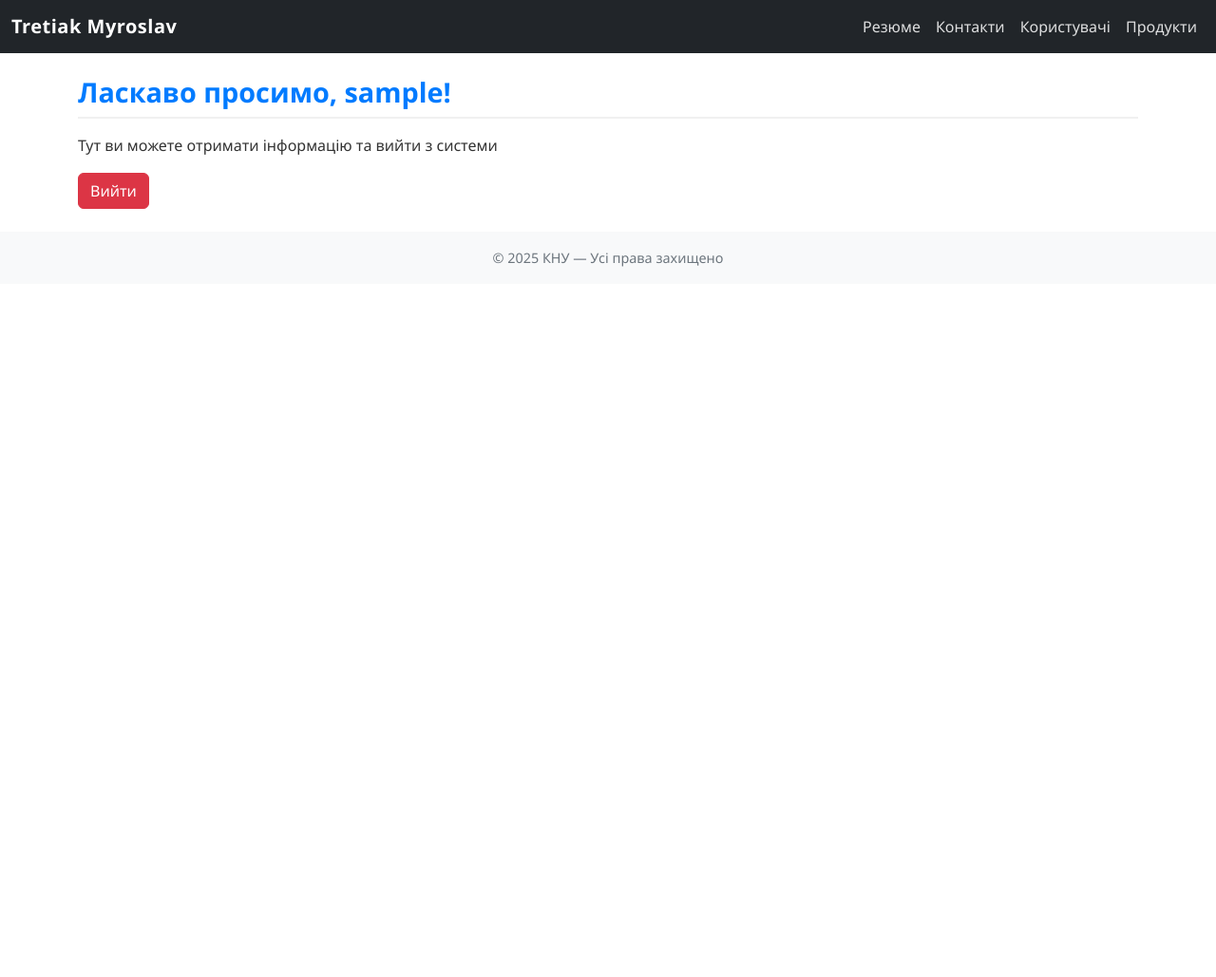
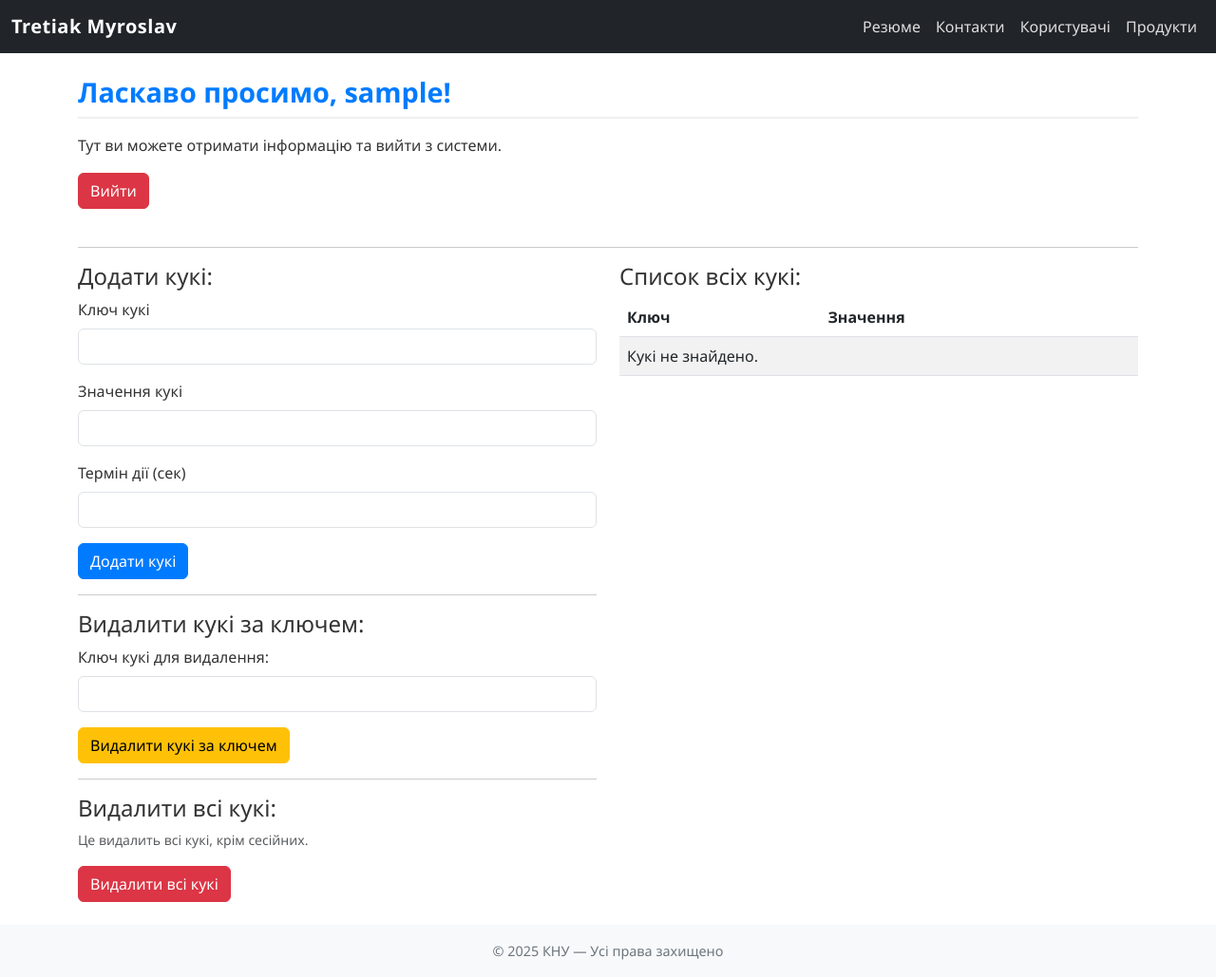
Before and after one commit to sneakhokage/flask_app_tretiak, a Flask app: page /users/profile in a window 1280 px wide. Shown: the whole page at 95% size. Before the commit the page ends 281 px from the top, so only its background shows below. Run offline with Flask 3, Linux system fonts and the light colour scheme; the visitor is signed in with stand-in values (Sample User, id 1).

Commit message:
Add cookie management functionality to profile page

```diff
--- a/app/users/templates/users/profile.html
+++ b/app/users/templates/users/profile.html
@@ -6,14 +6,86 @@
 
   {% if 'username' in session %}
     <h2>Ласкаво просимо, {{ session['username'] }}!</h2>
-    <p>Тут ви можете отримати інформацію та вийти з системи</p>
-
-    <a href="{{ url_for('users.logout') }}" class="btn btn-danger">Вийти</a>
-
+    <p>Тут ви можете отримати інформацію та вийти з системи.</p>
+    <a href="{{ url_for('users.logout') }}" class="btn btn-danger mb-4">Вийти</a>
   {% else %}
     <div class="alert alert-warning">
         Ви не увійшли в систему. Будь ласка, <a href="{{ url_for('users.login') }}" class="alert-link">увійдіть</a>.
     </div>
   {% endif %}
 
+  {% if 'username' in session %}
+  <hr>
+  <div class="row">
+    <div class="col-md-6">
+
+      <h4>Додати кукі:</h4>
+      <form method="POST" action="{{ url_for('users.profile') }}">
+        <input type="hidden" name="action" value="add_cookie">
+        <div class="mb-3">
+          <label for="cookie_key" class="form-label">Ключ кукі</label>
+          <input type="text" class="form-control" id="cookie_key" name="cookie_key" required>
+        </div>
+        <div class="mb-3">
+          <label for="cookie_value" class="form-label">Значення кукі</label>
+          <input type="text" class="form-control" id="cookie_value" name="cookie_value" required>
+        </div>
+        <div class="mb-3">
+          <label for="cookie_expires" class="form-label">Термін дії (сек)</label>
+          <input type="number" class="form-control" id="cookie_expires" name="cookie_expires" min="0">
+        </div>
+        <button type="submit" class="btn btn-primary">Додати кукі</button>
+      </form>
+
+      <hr>
+
+      <h4>Видалити кукі за ключем:</h4>
+      <form method="POST" action="{{ url_for('users.profile') }}">
+        <input type="hidden" name="action" value="delete_cookie">
+        <div class="mb-3">
+          <label for="delete_key" class="form-label">Ключ кукі для видалення:</label>
+          <input type="text" class="form-control" id="delete_key" name="delete_key" required>
+        </div>
+        <button type="submit" class="btn btn-warning">Видалити кукі за ключем</button>
+      </form>
+
+      <hr>
+
+      <h4>Видалити всі кукі:</h4>
+      <form method="POST" action="{{ url_for('users.profile') }}">
+        <input type="hidden" name="action" value="delete_all_cookies">
+        <p class="text-muted small">Це видалить всі кукі, крім сесійних.</p>
+        <button type="submit" class="btn btn-danger">Видалити всі кукі</button>
+      </form>
+
+    </div>
+
+    <div class="col-md-6">
+      <h4>Список всіх кукі:</h4>
+      <table class="table table-striped">
+        <thead>
+          <tr>
+            <th scope="col">Ключ</th>
+            <th scope="col">Значення</th>
+          </tr>
+        </thead>
+        <tbody>
+          {% if cookies %}
+            {% for key, value in cookies.items() %}
+            <tr>
+              <td>{{ key }}</td>
+              <td>{{ value | truncate(50) }}</td>
+            </tr>
+            {% endfor %}
+          {% else %}
+          <tr>
+            <td colspan="2">Кукі не знайдено.</td>
+          </tr>
+          {% endif %}
+        </tbody>
+      </table>
+    </div>
+  </div>
+  {% endif %}
+
 {% endblock %}
--- a/app/users/views.py
+++ b/app/users/views.py
@@ -1,4 +1,4 @@
-from flask import Blueprint, render_template, request, redirect, url_for, flash, session
+from flask import Blueprint, render_template, request, redirect, url_for, flash, session, make_response
 
 users_bp = Blueprint('users', __name__, template_folder='templates')
 
@@ -34,11 +34,50 @@
     flash("Ви успішно вийшли з системи.", "info")
     return redirect(url_for('users.login'))
 
-@users_bp.route('/profile')
+@users_bp.route('/profile', methods=['GET', 'POST'])
 def profile():
-    """Сторінка профілю користувача."""
-    if 'username' in session:
-        return render_template('users/profile.html')
-    else:
+    """Сторінка профілю користувача (також обробляє cookies)."""
+    if 'username' not in session:
         flash("Будь ласка, увійдіть, щоб побачити цю сторінку.", "warning")
         return redirect(url_for('users.login'))
+
+    if request.method == 'POST':
+        response = make_response(redirect(url_for('users.profile')))
+
+        action = request.form.get('action')
+
+        if action == 'add_cookie':
+            key = request.form.get('cookie_key')
+            value = request.form.get('cookie_value')
+            expires_sec = request.form.get('cookie_expires')
+
+            if key and value:
+                max_age = None
+                if expires_sec:
+                    try:
+                        max_age = int(expires_sec)
+                    except ValueError:
+                        pass
+
+                response.set_cookie(key, value, max_age=max_age)
+                flash(f"Кукі '{key}' успішно додано!", "success")
+
+        elif action == 'delete_cookie':
+            key = request.form.get('delete_key')
+            if key:
+                if key in request.cookies:
+                    response.delete_cookie(key)
+                    flash(f"Кукі '{key}' успішно видалено!", "success")
+                else:
+                    flash(f"Кукі '{key}' не знайдено!", "warning")
+
+        elif action == 'delete_all_cookies':
+            cookies_keys = request.cookies
+            for key in cookies_keys:
+                if key != 'session':
+                    response.delete_cookie(key)
+            flash("Всі кукі (окрім сесії) видалено.", "info")
+
+        return response
+    all_cookies = request.cookies
+    return render_template('users/profile.html', cookies=all_cookies)
```
